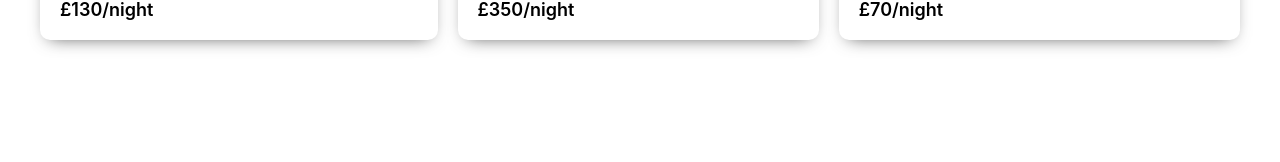
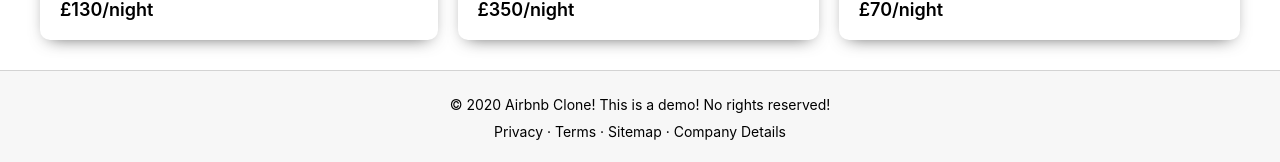
Before and after one commit to johannamag/react-airbnb-clone, a React (Create React App) app: page / in a window 1280 px wide. Shown: the part 1564-1726 px from the top of the page. Before the commit the page ends 1634 px from the top, so only its background shows below. Built offline with nearby package versions, Linux system fonts and the light colour scheme.

Commit message:
Added Footer Content and Styling

```diff
--- a/src/App.js
+++ b/src/App.js
@@ -2,19 +2,14 @@
 import "./App.css";
 import Home from "./Home";
 import Header from "./Header";
+import Footer from "./Footer";
 
 function App() {
   return (
     <div className="app">
       <Header />
       <Home />
-
-      {/*Home Component:*/}
-      {/*Header*/}
-
-      {/*Banner (with Search)*/}
-
-      {/*Cards*/}
+      <Footer />
 
       {/*Footer*/}
 
--- /dev/null
+++ b/src/Footer.css
@@ -0,0 +1,11 @@
+.footer {
+  border-top: 1px solid lightgrey;
+  padding: 20px;
+  background-color: #f7f7f7;
+  text-align: center;
+}
+
+.footer p {
+  padding: 5px;
+  font-size: 14px;
+}
--- /dev/null
+++ b/src/Footer.js
@@ -0,0 +1,13 @@
+import React from "react";
+import "./Footer.css";
+
+function Footer() {
+  return (
+    <div className="footer">
+      <p>&copy; 2020 Airbnb Clone! This is a demo! No rights reserved!</p>
+      <p>Privacy · Terms · Sitemap · Company Details</p>
+    </div>
+  );
+}
+
+export default Footer;
```
